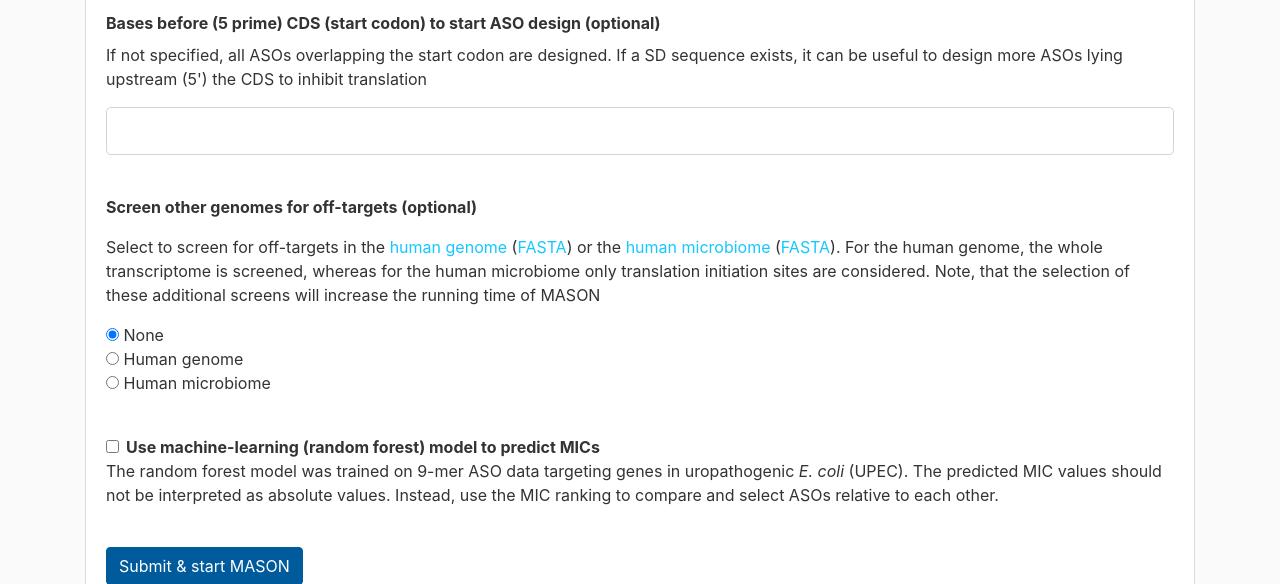
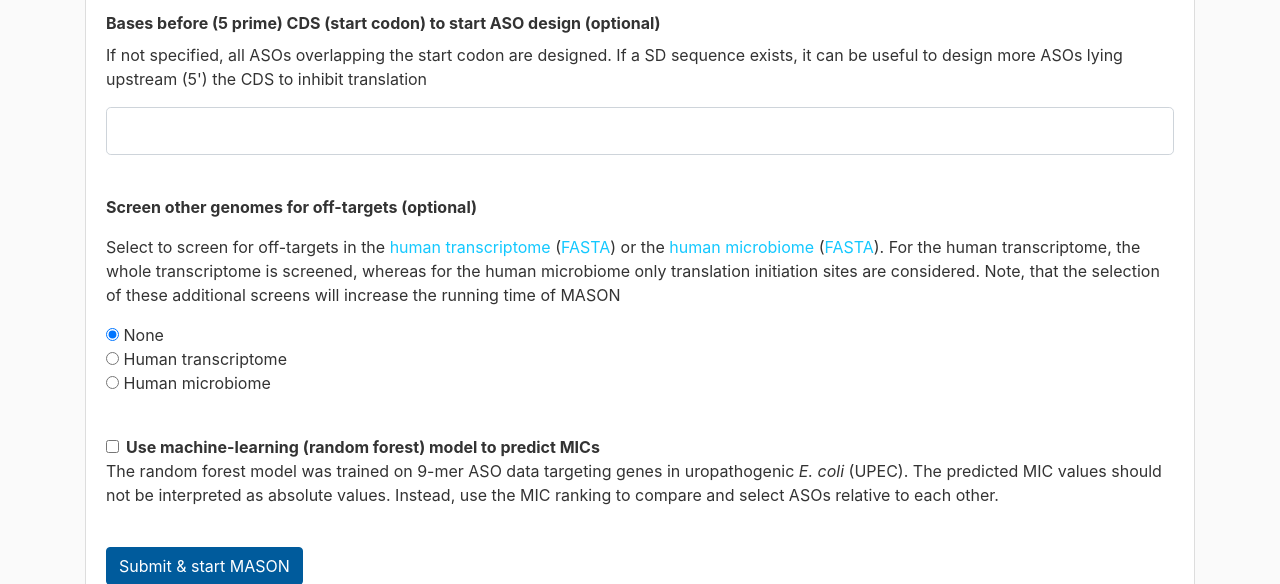
Before and after one commit to BarquistLab/mason, a Flask app: page /start in a window 1280 px wide. Shown: the part 1443-2027 px from the top of the page. Run offline with Flask 3, Linux system fonts and the light colour scheme; some libraries are stand-ins or nearby versions.

Commit message:
rename human genome to human transcriptome and fix MASON result screen display
Replaced all "human genome" references with "human transcriptome" to
clarify that only coding mRNA sequences are screened. OT_GRCh38 column
name kept unchanged. Also fixed missing .strip() on add_screen in the
MASON result route, which caused human OT plots to not display.

```diff
--- a/browser/pnag/routs.py
+++ b/browser/pnag/routs.py
@@ -338,7 +338,7 @@ ATATATATA"""
 def result(result_id):
     ctx = _read_result_context(result_id)
     tgenes = ctx['lines'][2]
-    add_screen = ctx['lines'][3]
+    add_screen = ctx['lines'][3].strip()
     use_ml = ctx['lines'][4].strip() if len(ctx['lines']) > 4 else "no"
 
     return render_template("result.html", title="Result", result=result_id, dir_out=ctx['dir_out'],
--- a/browser/pnag/summarize_ots_scrambler.py
+++ b/browser/pnag/summarize_ots_scrambler.py
@@ -146,7 +146,7 @@ if screen == "microbiome":
         hmp_ot.to_csv(sys.argv[1] + "/offtargets_hmp_sorted.csv", index=False)
         hmp_ot.to_excel(sys.argv[1] + "/offtargets_hmp_sorted.xlsx", index=False)
 
-# Human genome off-targets (0mm exact matches)
+# Human transcriptome off-targets (0mm exact matches)
 if screen == "human":
     human_file = sys.argv[1] + "/offtargets_human_sorted.tab"
     if os.path.exists(human_file):
@@ -159,7 +159,7 @@ if screen == "human":
             ot_aso = human_ot[human_ot["probe_id"] == aso_id]
             n_0mm = int((ot_aso["num_mismatch"] == 0).sum())
             output_df.loc[output_df["ASO"] == aso_id, "OT_GRCh38_0mm"] = n_0mm
-            df_plot = pd.concat([df_plot, pd.DataFrame([[aso_id, "OT in human genome", "human genome",
+            df_plot = pd.concat([df_plot, pd.DataFrame([[aso_id, "OT in human transcriptome", "human transcriptome",
                                                           n_0mm, ot_aso.iloc[0]["probe_seq"], 0]], columns=df_plot.columns)])
         output_df["OT_GRCh38_0mm"] = output_df["OT_GRCh38_0mm"].astype(int)
         human_ot.to_csv(sys.argv[1] + "/offtargets_human_sorted.csv", index=False)
--- a/browser/pnag/templates/checker_result.html
+++ b/browser/pnag/templates/checker_result.html
@@ -179,7 +179,7 @@
 						OT_HMP = off-targets in translation initiation regions of genes in the microbiome<br>
 					{% endif %}
 					{% if add_screen == "human" %}
-						OT_GRCh38 = off-targets in coding regions of the human genome<br>
+						OT_GRCh38 = off-targets in coding regions of the human transcriptome<br>
 					{% endif %}
 					{% if use_ml == "yes" %}
 						MIC_pred = predicted minimum inhibitory concentration (random forest model)<br>
--- a/browser/pnag/templates/includes/summary_table_section.html
+++ b/browser/pnag/templates/includes/summary_table_section.html
@@ -15,7 +15,7 @@
                     OT_HMP = off-targets in translation initiation regions of genes in the microbiome<br>
                 {% endif %}
                 {% if add_screen == "human" %}
-                    OT_GRCh38 = off-targets in coding regions of the human genome<br>
+                    OT_GRCh38 = off-targets in coding regions of the human transcriptome<br>
                 {% endif %}
 
             </p>
--- a/browser/pnag/templates/macros.html
+++ b/browser/pnag/templates/macros.html
@@ -41,16 +41,16 @@
 <div class="form-group">
     <p><b> Screen other genomes for off-targets (optional) </b></p>
 
-    <p> Select to screen for off-targets in the <a href="https://www.ncbi.nlm.nih.gov/genome/guide/human/">human genome</a>
+    <p> Select to screen for off-targets in the <a href="https://www.ncbi.nlm.nih.gov/genome/guide/human/">human transcriptome</a>
         (<a href="../static/data/presets/GRCh38_latest_rna.fna">FASTA</a>) or
         the <a href="https://www.ncbi.nlm.nih.gov/bioproject/?term=PRJNA28331">human microbiome</a>
-        (<a href="../static/data/presets/start_regions_HMP.fasta">FASTA</a>). For the human genome,
+        (<a href="../static/data/presets/start_regions_HMP.fasta">FASTA</a>). For the human transcriptome,
         the whole transcriptome is screened, whereas for the human microbiome only translation
         initiation sites are considered. Note, that the selection of these additional screens will
         increase the running time of {{ tool_name }}</p>
 
     <input type="radio" name="add_screen" id="none" value="none" checked> None  </input><br>
-    <input type="radio" name="add_screen" id="add_human" value="human"> Human genome  </input><br>
+    <input type="radio" name="add_screen" id="add_human" value="human"> Human transcriptome  </input><br>
     <input type="radio" name="add_screen" id="add_microbiome" value="microbiome"> Human microbiome </input><br>
 </div>
 {% endmacro %}
--- a/browser/pnag/templates/result.html
+++ b/browser/pnag/templates/result.html
@@ -147,7 +147,7 @@
 											OT_HMP = off-targets in translation initiation regions of genes in the microbiome<br>
 										{% endif %}
 										{% if add_screen == "human" %}
-											OT_GRCh38 = off-targets in coding regions of the human genome<br>
+											OT_GRCh38 = off-targets in coding regions of the human transcriptome<br>
 										{% endif %}
 										{% if use_ml == "yes" %}
 											MIC_pred = predicted minimum inhibitory concentration (random forest model)<br>
```
Also changed, not shown: browser/pnag/templates/includes/ot_human_section.html (+5 -5 lines), 5 other files.
